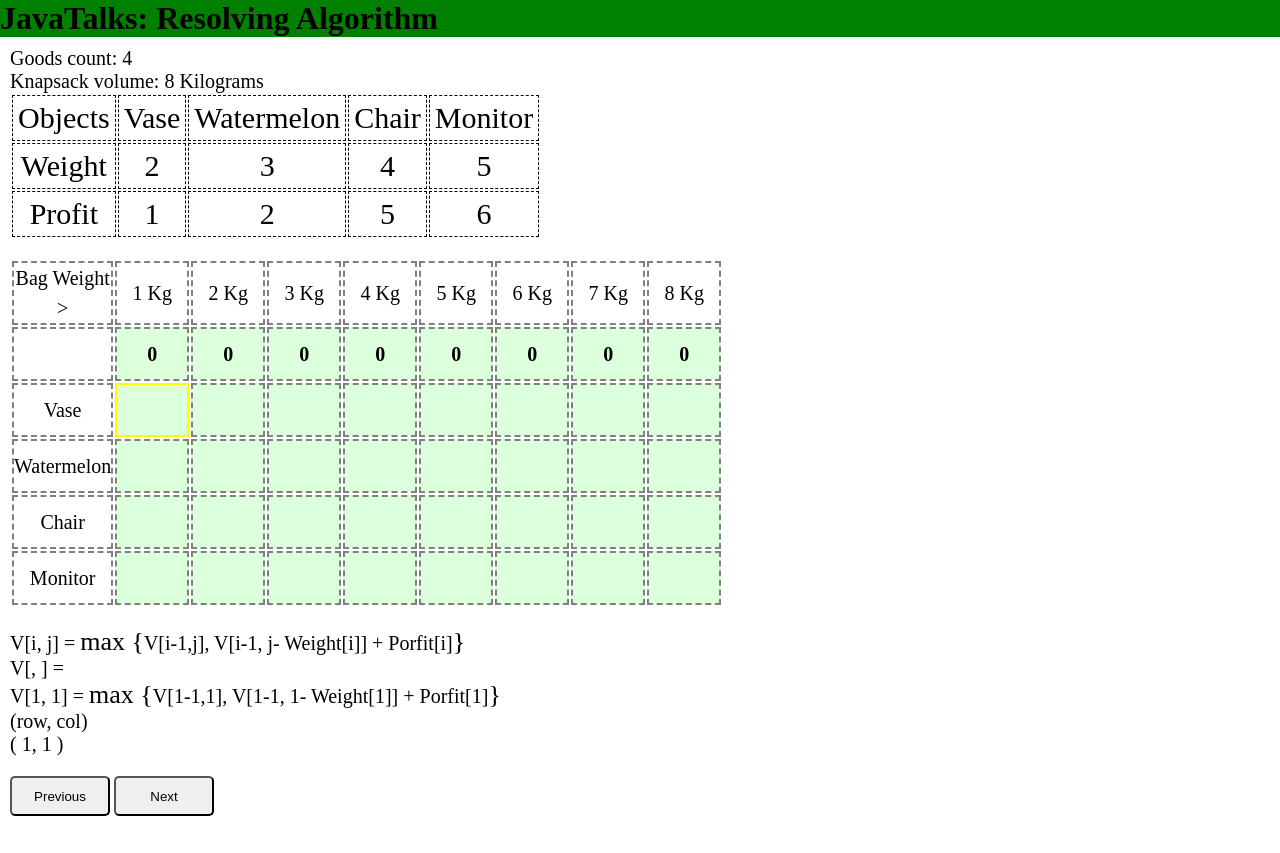
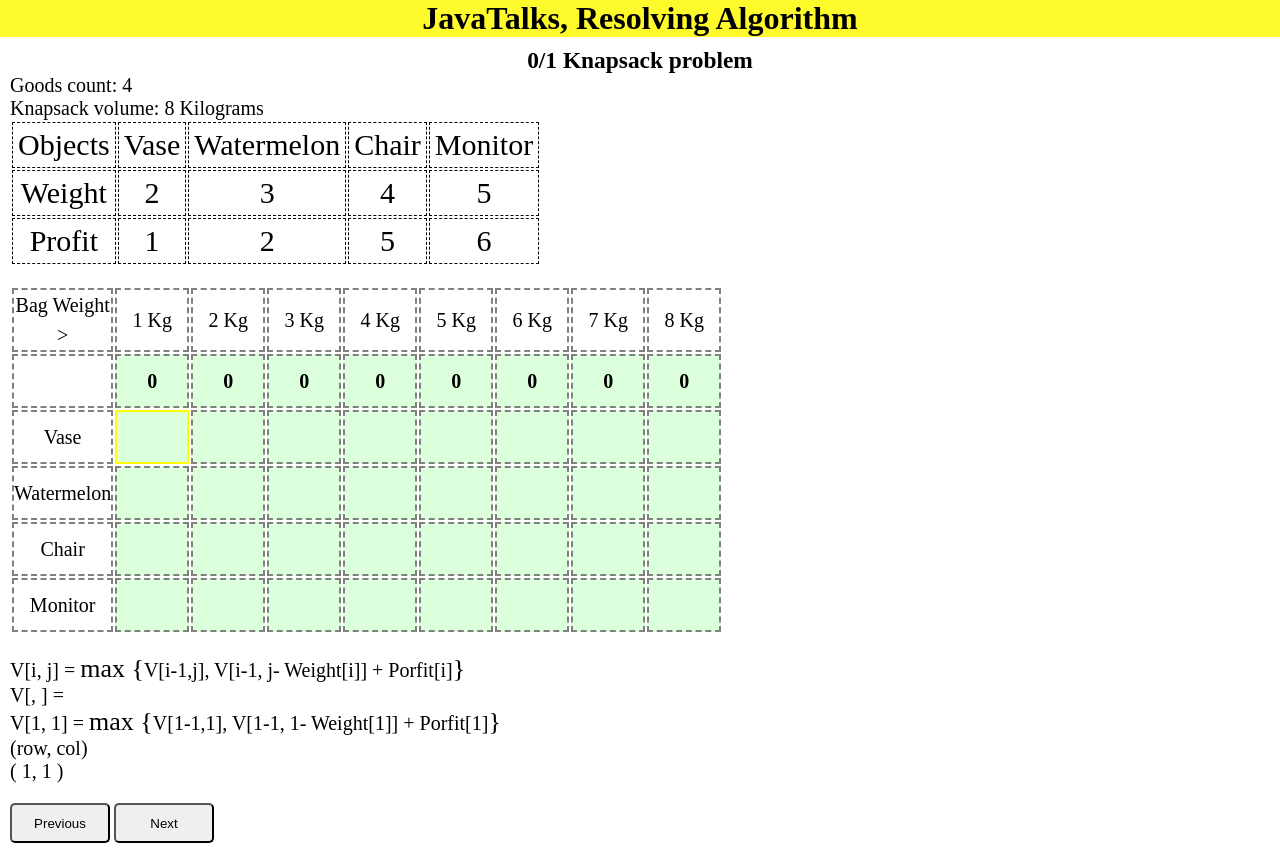
Before and after one commit to Mohammad-Masoomi-Homayoun/knapsack, a plain HTML site: page index.html in a window 1280 px wide. Before the commit the page ends 826 px from the top, so only its background shows below. Drawn offline with nearby package versions, Linux system fonts and the light colour scheme.

Commit message:
Add ico and title

```diff
--- a/index.html
+++ b/index.html
@@ -1,6 +1,8 @@
 <!DOCTYPE html>
 <html>
     <head>
+        <title>JavaTalks</title>
+        <link rel="icon" href="./favicon.ico" type="image/x-icon">
         <script src="slid.js"></script>
         <script src = "https://ajax.googleapis.com/ajax/libs/jquery/3.2.1/jquery.min.js"></script>
         <link rel="stylesheet" href="./style.css">
@@ -16,9 +18,12 @@
     </head>
     <body>
         <div class="header">
-            <h1>JavaTalks: Resolving Algorithm</h1>
+            <h1>JavaTalks, Resolving Algorithm</h1>
         </div>
         <div class="problem">
+            <div style="text-align: center;">
+                <h3>0/1 Knapsack problem</h3>
+            </div>
             <div>
                 Goods count: <span id="goods-count"></span>
             </div>
--- a/style.css
+++ b/style.css
@@ -4,7 +4,8 @@
 }
 
 .header {
-    background-color: green;
+    background-color: rgba(254, 250, 3, 0.84);
+    text-align: center;
 }
 
 .problem {
```
Also changed, not shown: favicon.ico (added), javatalks.jpg (added).
